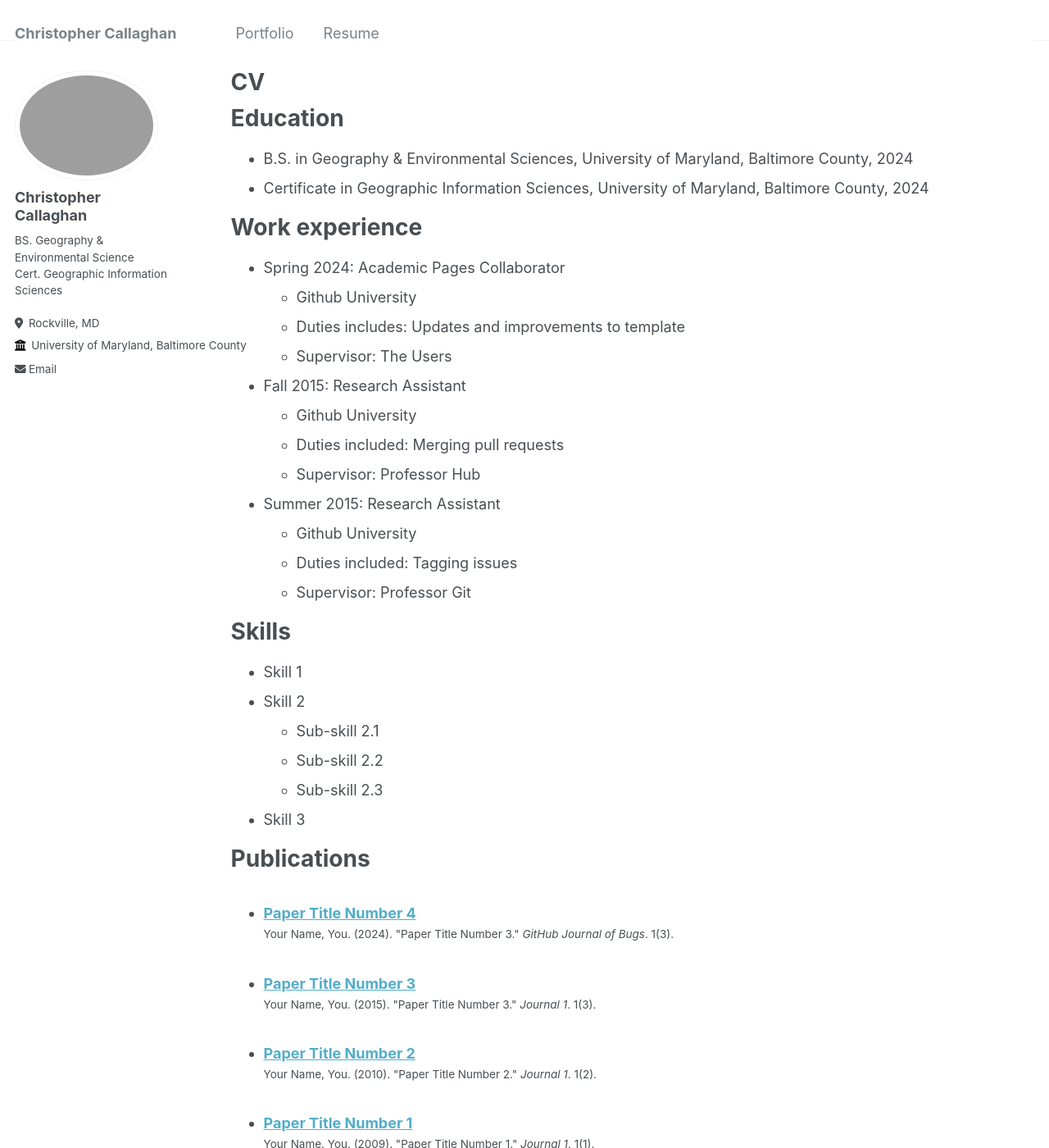
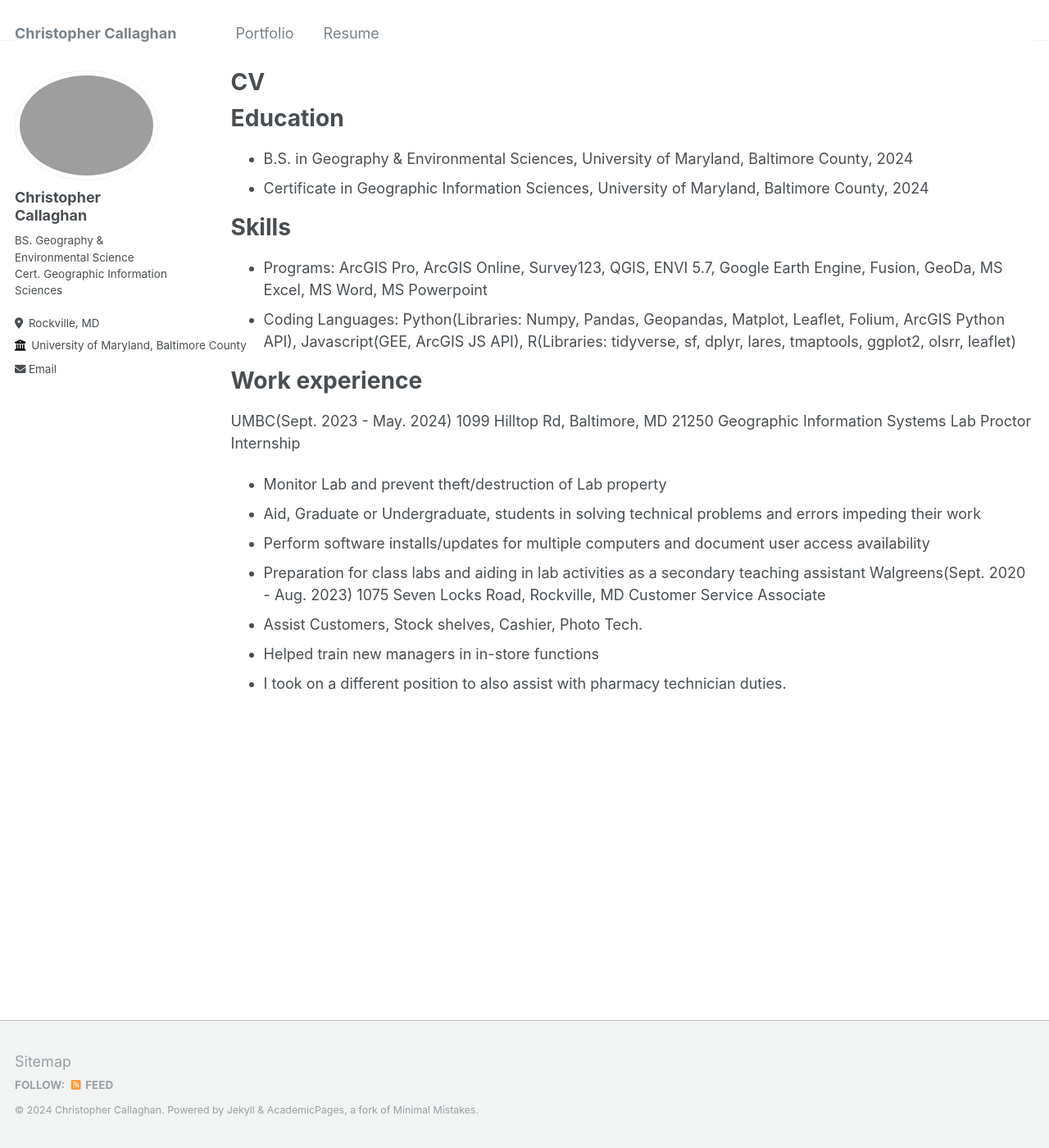
Before and after one commit to CallaghanC03/CallaghanC03.github.io, a Jekyll site: the page built from _pages/cv.md, in a window 1280 px wide and 1400 px high. Shown: the whole window at 82% size. Built offline with Jekyll 4.4.1, drawn with Linux system fonts in a browser that asks for light colours; some of the changed text lies outside the part shown.

Commit message:
Update cv.md

```diff
--- a/_pages/cv.md
+++ b/_pages/cv.md
@@ -14,50 +14,25 @@ Education
 * B.S. in Geography & Environmental Sciences, University of Maryland, Baltimore County, 2024
 * Certificate in Geographic Information Sciences, University of Maryland, Baltimore County, 2024
 
+Skills
+======
+* Programs: ArcGIS Pro, ArcGIS Online, Survey123, QGIS, ENVI 5.7, Google Earth Engine, Fusion, GeoDa, MS Excel,
+MS Word, MS Powerpoint
+* Coding Languages: Python(Libraries: Numpy, Pandas, Geopandas, Matplot, Leaflet, Folium, ArcGIS Python API),
+Javascript(GEE, ArcGIS JS API), R(Libraries: tidyverse, sf, dplyr, lares, tmaptools, ggplot2, olsrr, leaflet)
+
 Work experience
 ======
-* Spring 2024: Academic Pages Collaborator
-  * Github University
-  * Duties includes: Updates and improvements to template
-  * Supervisor: The Users
-
-* Fall 2015: Research Assistant
-  * Github University
-  * Duties included: Merging pull requests
-  * Supervisor: Professor Hub
-
-* Summer 2015: Research Assistant
-  * Github University
-  * Duties included: Tagging issues
-  * Supervisor: Professor Git
-
-Skills
-======
-* Skill 1
-* Skill 2
-  * Sub-skill 2.1
-  * Sub-skill 2.2
-  * Sub-skill 2.3
-* Skill 3
-
-Publications
-======
-  <ul>{% for post in site.publications reversed %}
-    {% include archive-single-cv.html %}
-  {% endfor %}</ul>
-
-Talks
-======
-  <ul>{% for post in site.talks reversed %}
-    {% include archive-single-talk-cv.html  %}
-  {% endfor %}</ul>
-
-Teaching
-======
-  <ul>{% for post in site.teaching reversed %}
-    {% include archive-single-cv.html %}
-  {% endfor %}</ul>
-
-Service and leadership
-======
-* Currently signed in to 43 different slack teams
+UMBC(Sept. 2023 - May. 2024)
+1099 Hilltop Rd, Baltimore, MD 21250
+Geographic Information Systems Lab Proctor Internship
+ * Monitor Lab and prevent theft/destruction of Lab property
+ * Aid, Graduate or Undergraduate, students in solving technical problems and errors impeding their work
+ * Perform software installs/updates for multiple computers and document user access availability
+ * Preparation for class labs and aiding in lab activities as a secondary teaching assistant
+Walgreens(Sept. 2020 - Aug. 2023)
+1075 Seven Locks Road, Rockville, MD
+Customer Service Associate
+ * Assist Customers, Stock shelves, Cashier, Photo Tech.
+ * Helped train new managers in in-store functions
+ * I took on a different position to also assist with pharmacy technician duties.
```
